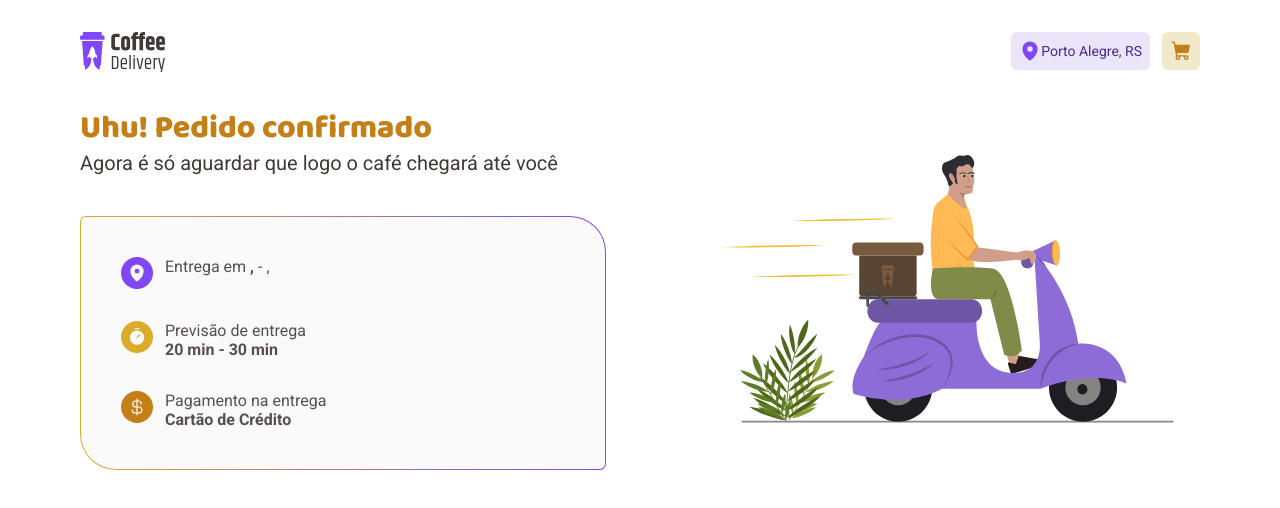
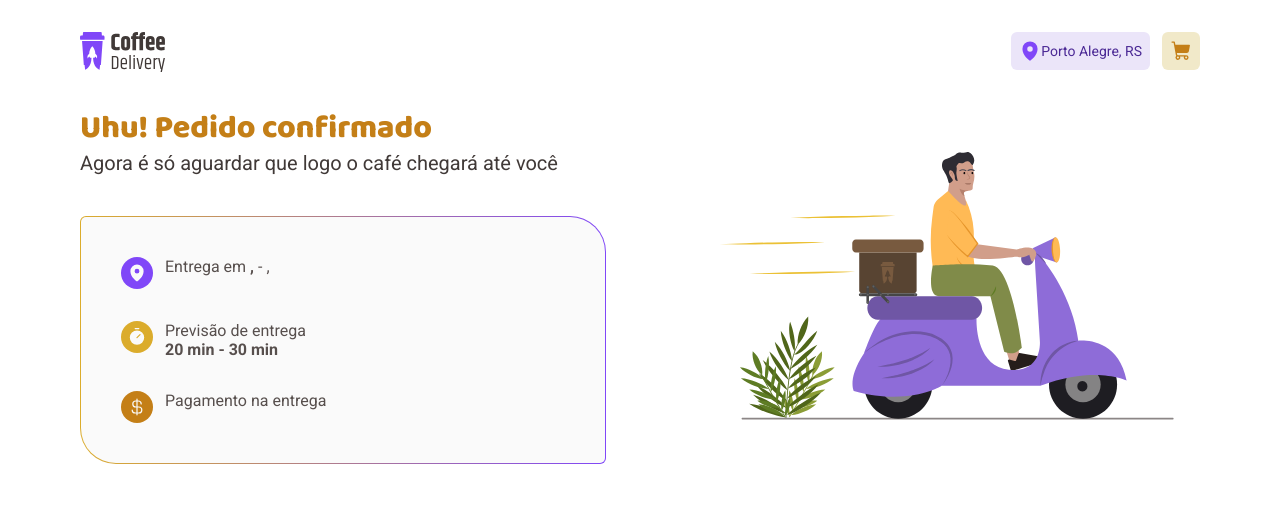
Before and after one commit to PeZunino/02-rocketseat-ignite-react-challenge-CoffeeDelivery, a React (Vite) app: page /success in a window 1280 px wide. Shown: the top 508 px of the page. Built offline with nearby package versions, Linux system fonts and the light colour scheme.

Commit message:
styles fixes

```diff
--- a/src/context/OrderDetails/OrderDetailsProvider.tsx
+++ b/src/context/OrderDetails/OrderDetailsProvider.tsx
@@ -6,7 +6,9 @@ interface OrderDetailsProviderProps {
   children: ReactNode;
 }
 export function OrderDetailsProvider({ children }: OrderDetailsProviderProps) {
-  const [orderDetails, setOrderDetails] = useState<OrderComplementFormData>();
+  const [orderDetails, setOrderDetails] = useState<OrderComplementFormData>(
+    {} as OrderComplementFormData
+  );
 
   function updateOrderDetails(orderDetails: OrderComplementFormData) {
     setOrderDetails(orderDetails);
--- a/src/pages/Checkout/components/OrderDetailsForm/index.tsx
+++ b/src/pages/Checkout/components/OrderDetailsForm/index.tsx
@@ -209,6 +209,7 @@ export function OrderDetailsForm() {
             <Bank size={16} color={colors.purple} />
             <span>CARTÃO DE DÉBITO</span>
           </label>
+
           <input
             type="radio"
             id="money"
@@ -219,6 +220,7 @@ export function OrderDetailsForm() {
             <Money size={16} color={colors.purple} />
             <span>DINHEIRO</span>
           </label>
+
           {paymentType?.message ? (
             <ErrorMessage>{paymentType?.message}</ErrorMessage>
           ) : null}
--- a/src/pages/Checkout/index.tsx
+++ b/src/pages/Checkout/index.tsx
@@ -35,7 +35,7 @@ export function Checkout() {
         <h3>Cafés selecionados</h3>
         <OrderResume>
           {cartItems.map(({ coffee, amount }) => (
-            <CartItem>
+            <CartItem key={coffee.id}>
               <img src={coffee.image} />
               <div>
                 <p>{coffee.title}</p>
--- a/src/pages/Home/components/CoffeeCard/index.tsx
+++ b/src/pages/Home/components/CoffeeCard/index.tsx
@@ -63,7 +63,7 @@ export function CoffeeCard({ coffee }: CoffeeCardProps) {
 
         <AddToCartButton
           onClick={handleConfirmItem}
-          isChecked={checkVisibility}
+          $isChecked={checkVisibility}
         >
           <CheckFat weight="fill" size={38} color={colors.white} id="check" />
 
--- a/src/pages/Home/components/CoffeeCard/styles.ts
+++ b/src/pages/Home/components/CoffeeCard/styles.ts
@@ -79,7 +79,7 @@ export const CardFooter = styled.div`
 `;
 
 interface AddToCartButtonProps extends ButtonHTMLAttributes<HTMLButtonElement> {
-  isChecked?: boolean;
+  $isChecked?: boolean;
 }
 export const AddToCartButton = styled.button<AddToCartButtonProps>`
   line-height: 0;
@@ -96,13 +96,13 @@ export const AddToCartButton = styled.button<AddToCartButtonProps>`
 
   #cart {
     background-color: ${({ theme }) => theme.colors.purple};
-    opacity: ${({ isChecked }) => (isChecked ? 0 : 1)};
+    opacity: ${({ $isChecked }) => ($isChecked ? 0 : 1)};
   }
   &:hover #cart {
     background-color: ${({ theme }) => theme.colors["purple-dark"]};
   }
   #check {
-    opacity: ${({ isChecked }) => (isChecked ? 1 : 0)};
+    opacity: ${({ $isChecked }) => ($isChecked ? 1 : 0)};
     background-color: ${({ theme }) => theme.colors.yellow};
   }
   &:hover #check {
--- a/src/pages/Success/index.tsx
+++ b/src/pages/Success/index.tsx
@@ -3,9 +3,16 @@ import deliveryIllustration from "../../assets/delivery-illustration.svg";
 import { Timer, MapPin, CurrencyDollar } from "@phosphor-icons/react";
 import { useTheme } from "styled-components";
 import { useOrderDetails } from "../../hooks/useOrderDetails";
+
+enum PaymentType {
+  "credit" = "Cartão de Crédito",
+  "debit" = "Cartão de Débito",
+  "money" = "Dinheiro",
+}
 export function Success() {
   const { colors } = useTheme();
   const { orderDetails } = useOrderDetails();
+
   return (
     <Content>
       <div>
@@ -52,7 +59,11 @@ export function Success() {
             />
             <div>
               <p>Pagamento na entrega</p>
-              <span>Cartão de Crédito</span>
+              <span>
+                {orderDetails?.paymentType
+                  ? PaymentType[orderDetails.paymentType]
+                  : null}
+              </span>
             </div>
           </Item>
         </section>
```
